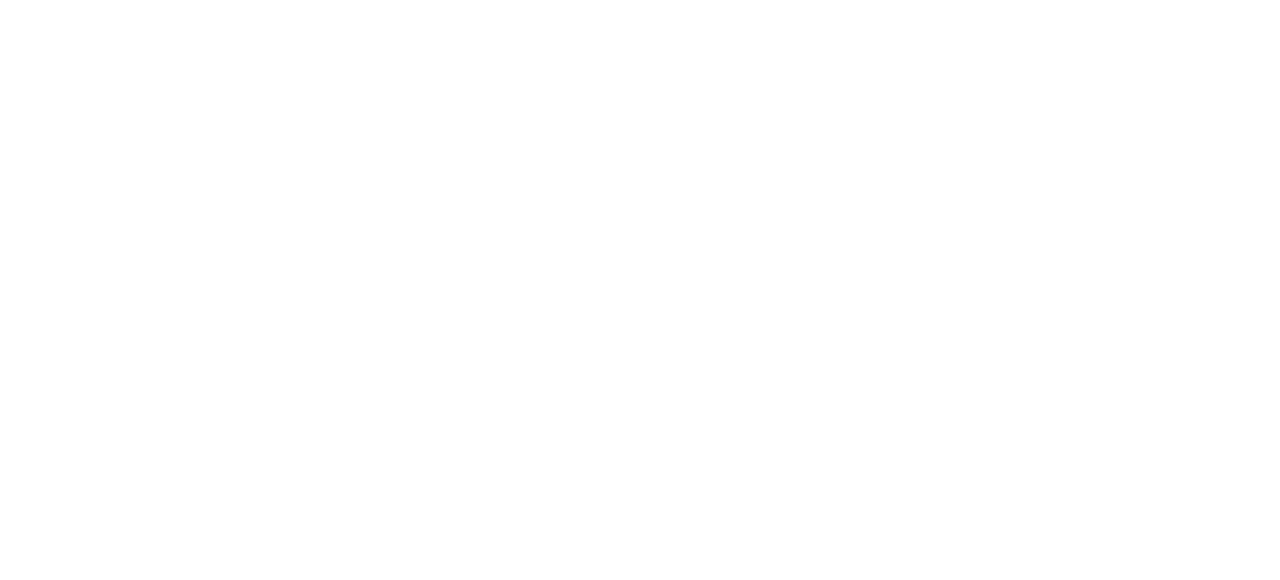
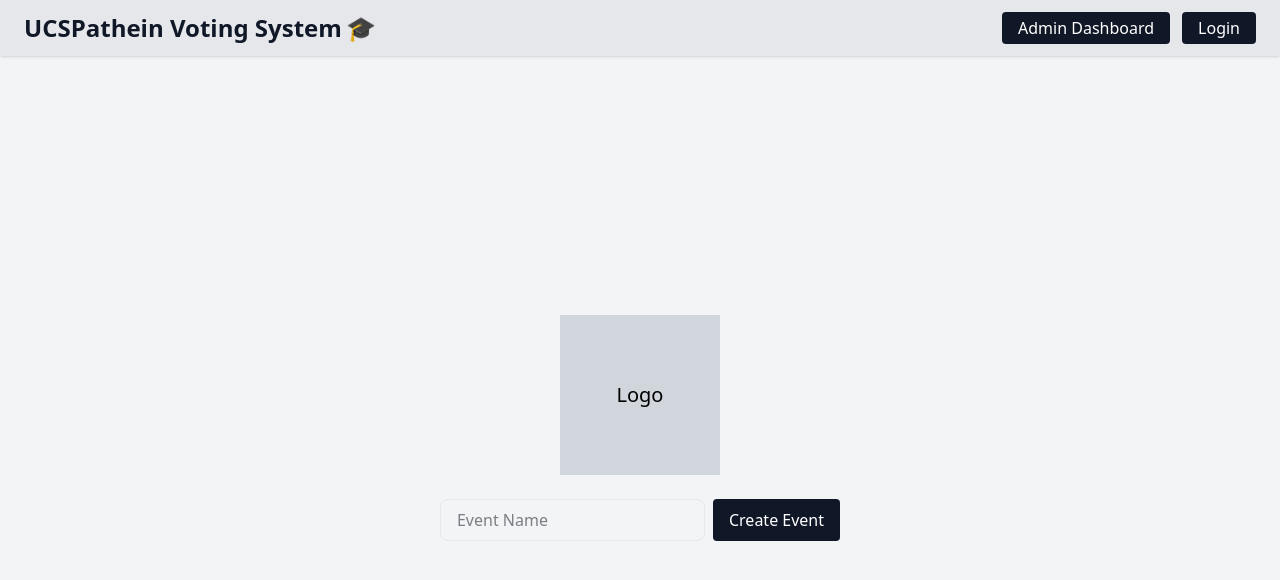
Before and after one commit to pyaephyo11979/VotingSystem, a React (Vite) app in the folder react-frontend/: page / in a window 1280 px wide. Shown: the top 580 px of the page. Built offline with nearby package versions, Linux system fonts and the light colour scheme.

Commit message:
adding home page

```diff
--- a/react-frontend/src/App.tsx
+++ b/react-frontend/src/App.tsx
@@ -1,10 +1,41 @@
-
-
 function App() {
 
   return (
-    <>
-    </>
+    <div className="min-h-screen bg-gray-100 flex flex-col items-center">
+      {/* Header */}
+      <header className="w-full bg-gray-200 px-6 py-3 flex justify-between items-center shadow-sm">
+        <h1 className="text-2xl font-bold text-gray-900">
+          UCSPathein Voting System<span className="ml-1">🎓</span>
+        </h1>
+        <div className="space-x-3">
+          <button className="bg-gray-900 text-white px-4 py-1 rounded hover:bg-gray-700">
+            Admin Dashboard
+          </button>
+          <button className="bg-gray-900 text-white px-4 py-1 rounded hover:bg-gray-700">
+            Login
+          </button>
+        </div>
+      </header>
+
+      {/* Main Content */}
+      <main className="flex flex-col items-center justify-center flex-1">
+        {/* Logo */}
+        <div className="w-40 h-40 bg-gray-300 flex items-center justify-center text-xl font-medium text-black mb-6">
+          Logo
+        </div>
+        {/* Input + Button */}
+        <div className="flex space-x-2">
+          <input
+            type="text"
+            placeholder="Event Name"
+            className="px-4 py-2 border rounded-md focus:outline-none focus:ring-2 focus:ring-blue-500"
+          />
+          <button className="bg-gray-900 text-white px-4 py-2 rounded hover:bg-gray-700">
+            Create Event
+          </button>
+        </div>
+      </main>
+    </div>
   )
 }
 
```
Also changed, not shown: 5 other files (tests, documents, lock files or other folders).
